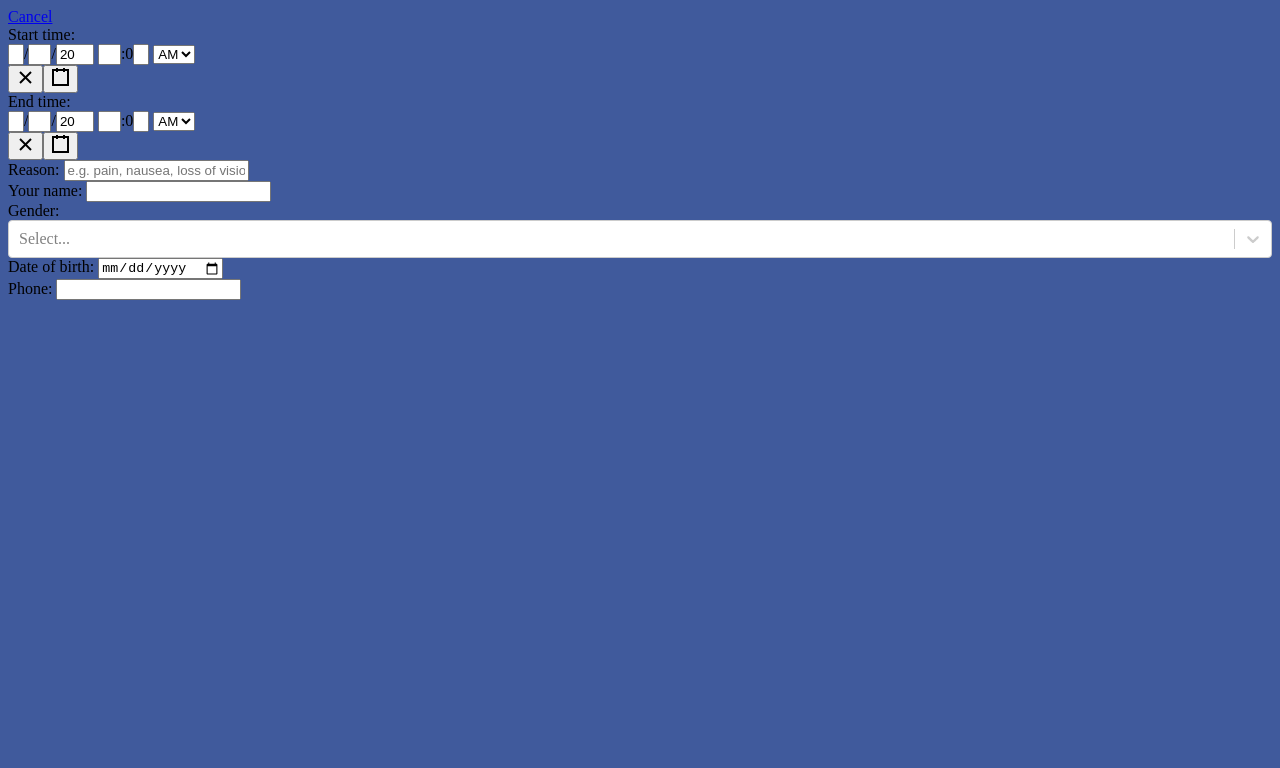
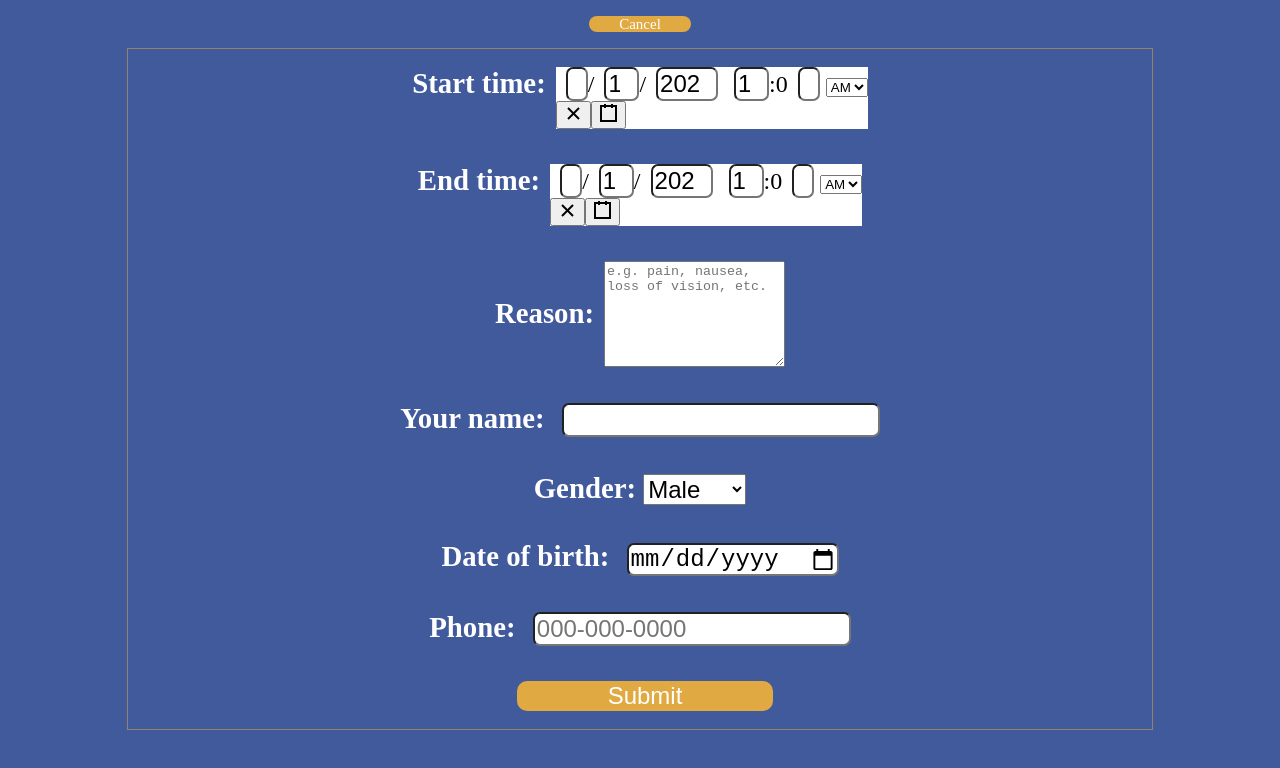
Before and after one commit to antonio-rivera/MyDocList, a React (Create React App) app in the folder client/: page /addAppointment in a window 1280 px wide. Shown: the top 768 px of the page. Built offline with nearby package versions, Linux system fonts and the light colour scheme; the HTML template or start-up script is replaced by a standard one; a web font is replaced by a local one.

Commit message:
The only things left are search functionality and myAppointments.

```diff
--- a/client/package.json
+++ b/client/package.json
@@ -11,8 +11,7 @@
     "react-datetime-picker": "^3.0.3",
     "react-dom": "^16.13.1",
     "react-router-dom": "^5.2.0",
-    "react-scripts": "3.4.3",
-    "react-select": "^3.1.0"
+    "react-scripts": "3.4.3"
   },
   "scripts": {
     "start": "react-scripts start",
--- a/client/src/App.js
+++ b/client/src/App.js
@@ -1,4 +1,4 @@
-import React, {useState, useEffect} from 'react';
+import React, {useState} from 'react';
 import Home from './components/Home'
 import AddProvider from './components/AddProvider'
 import PatientHome from './components/PatientHome'
@@ -14,7 +14,6 @@ function App() {
                                                     //the AddProvider component was successful or not
 
 
-  useEffect(() => {console.log(message)}, [message])
 
   function removeMessage() //Function to make sure after message is delivered it will reset to wait for next request response
   {
--- a/client/src/components/AddAppointment.jsx
+++ b/client/src/components/AddAppointment.jsx
@@ -1,15 +1,18 @@
 import React, {useState} from 'react'
-import {Link,  useHistory} from 'react-router-dom'
+import {Link, useHistory} from 'react-router-dom'
 import {useEffect} from 'react'
 import DateTimePicker from 'react-datetime-picker'
-import Select from 'react-select'
+import '../css/AddAppointment.css'
+import appointmentApi from '../api/appointmentApi'
+
 
 export default function AddAppointment({location}) {
+
     let history = useHistory() //For redirecting after submit
     const [appointmentInfo, setAppointmentInfo] = useState({
         provider_id: location.providerId,
-        start_time: undefined,
-        end_time: undefined,
+        start_time: new Date(),
+        end_time: new Date(),
         appointment_reason: undefined,
         patient_full_name: undefined,
         patient_gender: undefined,
@@ -17,67 +20,143 @@ export default function AddAppointment({location}) {
         patient_phone_number: undefined
     })
 
-    //Values that will be assigned to our appointmentInfo object
+    //Values that will be assigned to our appointmentInfo object state
     const [startTime, setStartTime] = useState(new Date());
     const [endTime, setEndTime] = useState(new Date());
 
-    //Dropdown options for gender selection
-    const genderOptions = [
-            {value: "Male", label: "Male"},
-            {value: "Female", label: "Female"},
-            {value: "Other", label: "Other"}
-    ]
+
+    //Get value from startTime to our appointmentInfo object
+    useEffect(() => {
+            setAppointmentInfo(appointmentInfo => ({...appointmentInfo, start_time: startTime.toString()}))
+    }, [startTime])
+
+
+
+    //Get value from endTime to our appointmentInfo object
+    useEffect(() => {
+        setAppointmentInfo(appointmentInfo => ({...appointmentInfo, end_time: endTime.toString()}))
+}, [endTime])
+
+
+    const [gender, setGender] = useState("Male") //State for our selector
+
+    //Get gender value from gender state
+    useEffect(() => {
+        setAppointmentInfo(appointmentInfo => ({...appointmentInfo, patient_gender: gender}))
+    }, [gender])
+
+
+
+    const [loading, setLoading] = useState('') //Set message when request is sent
+
+
+    //handle the submission of the form
+    async function handleSubmit(e) {
+        e.preventDefault()
+
+        setLoading("Loading...")
+        await appointmentApi.insertAppointment(appointmentInfo)  //Add our form data to our database
+            .then(response => {alert("Success!"); console.log(response)} )
+            .catch( err => {alert("An error occured"); console.log(err)} )
+
+            history.push('/patientHome')
+
+
+    }
+
+
 
     return (
         <div className="AddAppointment">
-            <Link to='/' className="cancel-link">Cancel</Link>
+            <div className="cancel-container"><Link to='/' className="cancel-link">Cancel</Link></div>
 
-            <form>
+            <form onSubmit={e => handleSubmit(e)}>
 
-                <div>
+                <div className="time-container">
                     <label>Start time: </label>
+                    <div className="dtp-container">
                     <DateTimePicker
+
+                        className="dtp"
                         value={startTime}
                         onChange={setStartTime}
                     />
+                    </div>
+
+                </div>
+
+                <div className="time-container">
+                    <label>End time: </label>
+                    <div className="dtp-container">
+                    <DateTimePicker
+
+                        className="dtp"
+                        value={endTime}
+                        onChange={setEndTime}
+                    />
+                    </div>
+                </div>
+
+                <div className="reason-container">
+                    <label className="reason" htmlFor="reason">Reason: </label>
+
+                    <textarea
+                    type="text"
+                    name="reason"
+                    placeholder="e.g. pain, nausea, loss of vision, etc."
+                    onChange={e => setAppointmentInfo({...appointmentInfo, appointment_reason: e.target.value})}
+                    />
+                </div>
+
+                <div className="patient-name-form">
+                    <label htmlFor="patientname">Your name: </label>
+                    <input
+                    type="text"
+                    name="patientname"
+                    onChange={e => setAppointmentInfo({...appointmentInfo, patient_full_name: e.target.value})}
+                    required
+                    />
+                </div>
+
+                <div>
+                    <label htmlFor="gender">Gender: </label>
+                    <select className="select" name="gender" id="gender" onChange={e => setGender(e.target.value)}>
+                        <option value="Male">Male</option>
+                        <option value="Female">Female</option>
+                        <option value="Other">Other</option>
+                    </select>
 
                 </div>
 
                 <div>
-                    <label>End time: </label>
-                    <DateTimePicker
-                        value={endTime}
-                        onChange={setEndTime}
+                    <label htmlFor="birthday">Date of birth: </label>
+                    <input
+                    type="date"
+                    name="birthday"
+                    onChange={e => setAppointmentInfo({...appointmentInfo, patient_date_of_birth: e.target.value})}
                     />
                 </div>
 
                 <div>
-                    <label htmlFor="reason">Reason: </label>
-                    <input type="text" name="reason" placeholder="e.g. pain, nausea, loss of vision, etc."/>
-                </div>
-
-                <div className="patient-name-form">
-                    <label htmlFor="patientname">Your name: </label>
-                    <input type="text" name="patientname"/>
-                </div>
-
-                <div>
-                    <label htmlFor="gender">Gender: </label>
-                    <Select
-                    options={genderOptions}
+                    <label htmlFor="phone">Phone: </label>
+                    <input
+                    type="tel"
+                    name="phone"
+                    pattern="[0-9]{3}-[0-9]{3}-[0-9]{4}"
+                    required
+                    placeholder="000-000-0000"
+                    onChange={e => setAppointmentInfo({...appointmentInfo, patient_phone_number: e.target.value})}
                     />
                 </div>
 
-                <div>
-                    <label htmlFor="birthday">Date of birth: </label>
-                    <input type="date" name="birthday"/>
-                </div>
+                <input
+                    className="submit"
+                    type="submit"
+                    value="Submit"
+                />
+            </form>
 
-                <div>
-                    <label htmlFor="phone">Phone: </label>
-                    <input type="text" name="phone"/>
-                </div>
-            </form>
+            <h2>{loading}</h2>
 
         </div>
     )
--- a/client/src/components/Provider.jsx
+++ b/client/src/components/Provider.jsx
@@ -17,7 +17,7 @@ export default function Provider({provider}) {
                 </div>
                 <Link to={{
                     pathname: "/addAppointment",
-                    providerId: provider.provider_id
+                    providerId: provider._id
                 }}
                 className="appointment-btn">
 
--- a/client/src/components/ProviderList.jsx
+++ b/client/src/components/ProviderList.jsx
@@ -2,6 +2,7 @@ import React, {useState, useEffect} from 'react'
 import NavBar from './NavBar'
 import Provider from './Provider'
 import providerApi from '../api/providerApi'
+import '../css/ProviderList.css'
 
 export default function ProviderList() {
 
@@ -16,7 +17,8 @@ export default function ProviderList() {
                 setProviderData(res.data.data)
             })
             .catch(
-                error => console.log(error)
+                error => {console.log(error)
+                }
             )
         }
 
@@ -30,6 +32,7 @@ export default function ProviderList() {
         <div className="ProviderList">
             <NavBar/>
             {providerData.map(provider => <Provider key={provider._id} provider={provider}/>)}
+            <div className="error-message">{providerData.length === 0 ? "Failed to load data" : ""}</div>
         </div>
     )
 }
--- /dev/null
+++ b/client/src/css/AddAppointment.css
@@ -0,0 +1,90 @@
+.AddAppointment .cancel-container {
+    margin: 15px 0;
+    text-align: center;
+}
+
+.AddAppointment > form {
+    margin: 0 auto;
+    width: 80vw;
+    height: 85vh;
+    border: 1px solid;
+    border-color: rgba(250, 181, 53, 0.438);
+    display: flex;
+    flex-direction: column;
+    align-items: center;
+    justify-content: space-around;
+}
+
+.AddAppointment .cancel-link {
+    text-decoration: none;
+    border-radius: 10px;
+    padding: 0 30px;
+    background-color: rgba(250, 181, 53, 0.87);
+    color: white;
+    font-size: 15px;
+    height: fit-content;
+}
+
+.AddAppointment .time-container {
+    display: flex;
+    justify-content: space-around;
+}
+
+.AddAppointment .dtp-container  {
+    height: fit-content;
+    margin-left: 10px;
+    background-color:  rgb(255, 255, 255);
+}
+
+.AddAppointment .dtp {
+    width: fit-content;
+    font-size: 1.5rem;
+    display: flex;
+}
+
+.AddAppointment label {
+    font-size: 1.8em;
+    color: white;
+    font-weight: 600;
+}
+
+.AddAppointment input {
+    border-radius: 7px;
+    margin-left: 10px;
+    font-size: 1.5rem;
+}
+
+.AddAppointment .reason-container {
+    display: flex;
+}
+
+.AddAppointment textarea {
+    height: 100px;
+    margin-left: 10px;
+}
+.AddAppointment .reason {
+    align-self: center;
+}
+
+.AddAppointment .submit {
+    border-style: none;
+    border-radius: 10px;
+    width: 25%;
+    background-color: rgba(250, 181, 53, 0.87);
+    color: white;
+    height: fit-content;
+}
+
+.AddAppointment .submit:hover {
+    cursor: pointer;
+    transform: scale(1.1);
+
+}
+
+.AddAppointment .select {
+    font-size: 1.5rem;
+}
+
+.AddAppointment h2 {
+    color: white;
+}
--- a/client/src/css/AddProvider.css
+++ b/client/src/css/AddProvider.css
@@ -48,12 +48,12 @@
 }
 
 
-.AddProvider > label {
+.AddProvider  label {
     color: white;
     font-size: 45px;
 }
 
-.AddProvider > input {
+.AddProvider  input {
     font-size: 30px;
     margin-top: 10px;
     height: 30px;
--- a/client/src/css/NavBar.css
+++ b/client/src/css/NavBar.css
@@ -3,7 +3,7 @@
     display: flex;
     flex-direction: row;
     justify-content: space-between;
-    border: .8px solid white;
+    border: 1px solid white;
     height: 8vh;
     background-color: rgba(250, 181, 53, 0.87);
     border-radius: 5px;
--- /dev/null
+++ b/client/src/css/ProviderList.css
@@ -0,0 +1,5 @@
+.ProviderList .error-message {
+    color: red;
+    text-align: center;
+    margin-top: 10px;
+}
```
Also changed, not shown: 2 other files (tests, documents, lock files or other folders).
